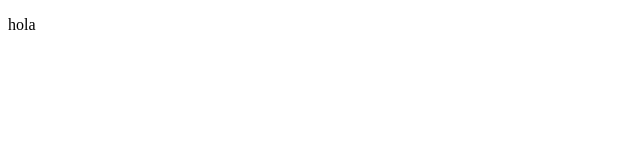
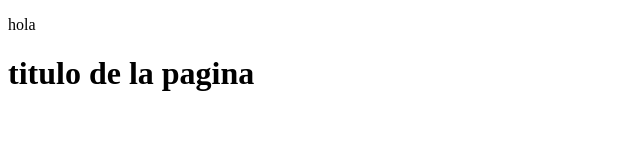
Before and after one commit to andreasanz20/github, a plain HTML site: page index.html in a window 1280 px wide. Shown: the whole page, without its empty margins (0-640 px from the left). Drawn offline with Linux system fonts and the light colour scheme.

Commit message:
guardando

```diff
--- a/index.html
+++ b/index.html
@@ -7,6 +7,7 @@
 </head>
 <body>
     <p>hola</p>
+    <h1>titulo de la pagina</h1>
 
 </body>
 </html>
```
